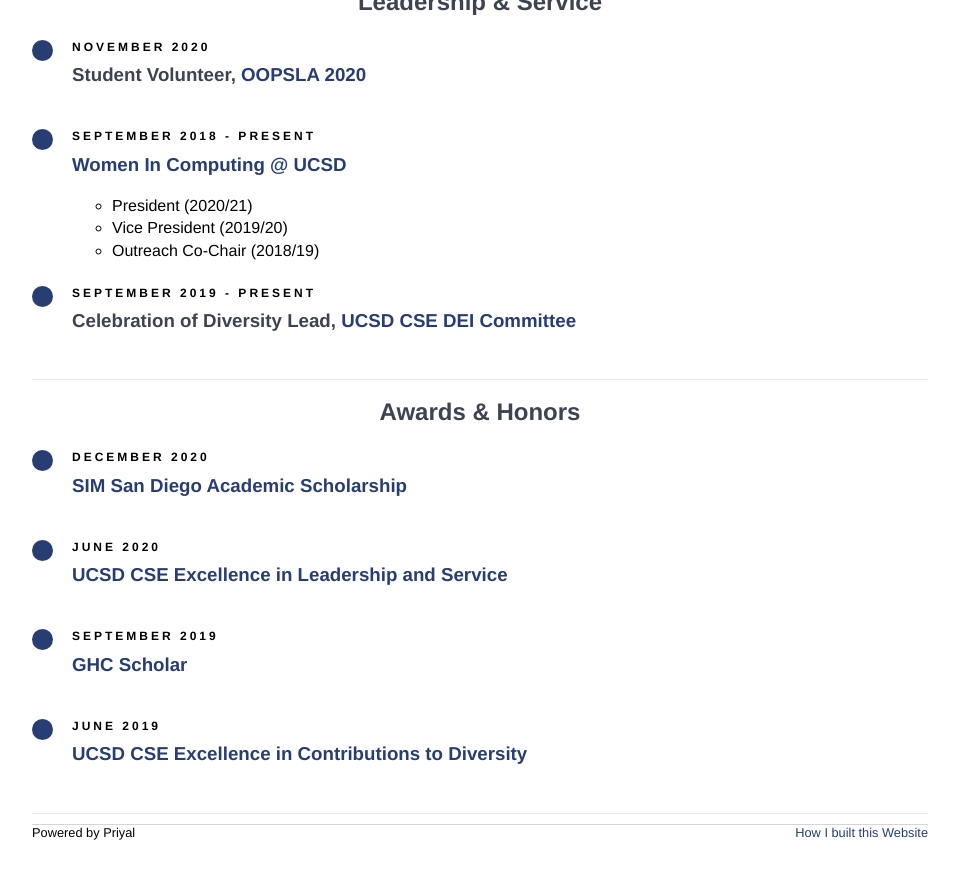
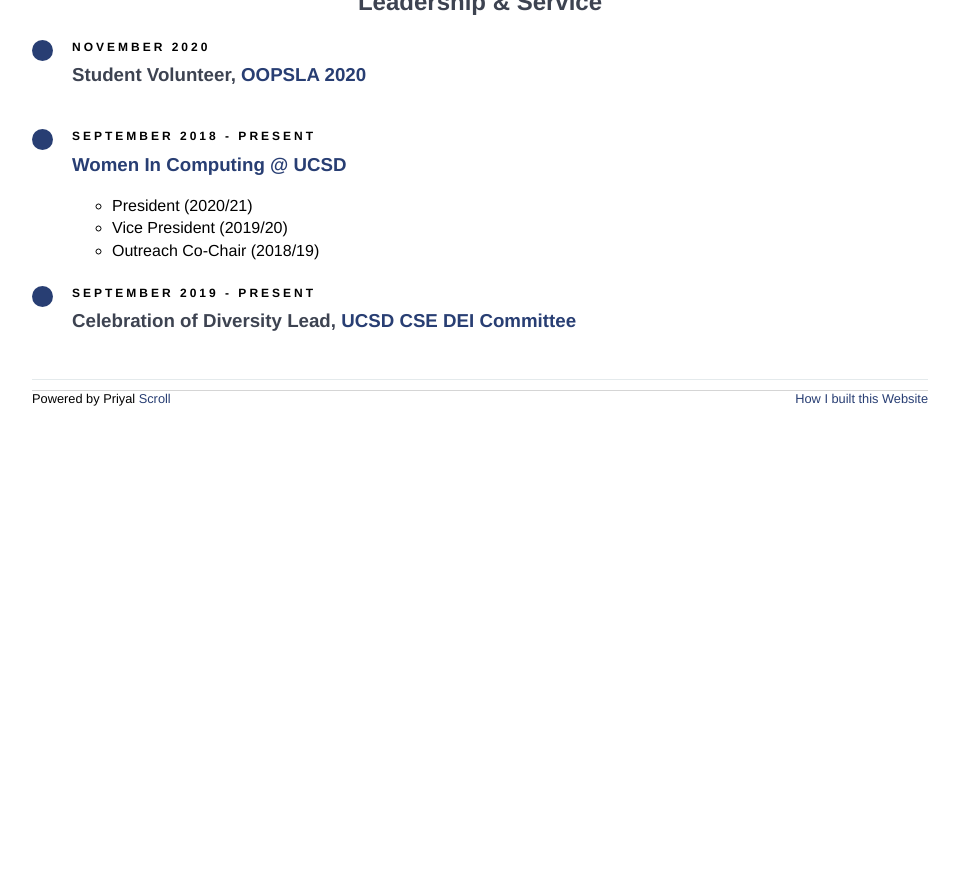
Before and after one commit to p-suneja/p-suneja.github.io, a Jekyll site: the page built from index.html, in a window 1280 px wide and 900 px high, scrolled down 2295 px. Shown: the top 879 px of the window, without its empty margins (160-1119 px from the left). Built offline with Jekyll 4.4.1, drawn with Linux system fonts in a browser that asks for light colours; nearby versions of some CDN libraries; after the commit the page ends 2761 px from its top, so only the background shows below that.

Commit message:
adding scroll up

```diff
--- a/_layouts/default.html
+++ b/_layouts/default.html
@@ -18,7 +18,6 @@
                     <li><a href="#TEACHING">~/teaching</a></li>
                     <li><a href="#EXPERIENCE">~/experience</a></li>
                     <li><a href="#LEADERSHIP">~/service</a></li>
-                    <li><a href="#AWARDS">~/awards</a></li>
 	    		</ul>
 			</nav>
 			<div class="container">
@@ -29,6 +28,7 @@
 			<footer>
 				Powered by Priyal
 				<a style="float:right" href="/website/index.html" target="_blank">How I built this Website</a>
+                <a href="#" class="scrollup">Scroll</a>
 			</footer>
 		</body>
 	</html>
--- a/index.html
+++ b/index.html
@@ -250,55 +250,3 @@
         </div>
     </div>
 </div>
-<div class="col-md-12 example-title">
-    <a id="AWARDS"><h2>Awards & Honors</h2></a>
-    <div class="container-fluid">
-        <div class="row example-basic">
-            <div class="col-xs-10 col-xs-offset-1 col-sm-8 col-sm-offset-2">
-                <ul class="timeline">
-		    <li class="timeline-item">
-                        <div class="timeline-info">
-                            <span>December 2020</span>
-                        </div>
-                        <div class="timeline-marker"></div>
-                        <div class="timeline-content">
-                            <h3 class="timeline-title"> <a href="https://chapter.simnet.org/sandiego/home"
-        target="_blank">SIM San Diego Academic Scholarship</a></h3>
-                        </div>
-                    </li>
-		    <li class="timeline-item">
-                        <div class="timeline-info">
-                            <span>June 2020</span>
-                        </div>
-                        <div class="timeline-marker"></div>
-                        <div class="timeline-content">
-                            <h3 class="timeline-title"> <a href="https://cse.ucsd.edu/undergraduate/cse-undergraduate-student-awards"
-        target="_blank">UCSD CSE Excellence in Leadership and Service </a></h3>
-        </div>
-                    </li>
-		    <li class="timeline-item">
-                        <div class="timeline-info">
-                            <span>September 2019</span>
-                        </div>
-                        <div class="timeline-marker"></div>
-                        <div class="timeline-content">
-                            <h3 class="timeline-title"><a
-        href="https://ghc.anitab.org/2019-student-academic/scholarships/our-ghc-19-scholars-2/"
-        target="_blank">GHC Scholar</a> </h3>
-                        </div>
-                    </li>
-		    <li class="timeline-item">
-                        <div class="timeline-info">
-                            <span>June 2019</span>
-                        </div>
-                        <div class="timeline-marker"></div>
-                        <div class="timeline-content">
-                            <h3 class="timeline-title"> <a href="https://cse.ucsd.edu/undergraduate/cse-undergraduate-student-awards"
-        target="_blank">UCSD CSE Excellence in Contributions to Diversity</a></h3>
-                        </div>
-                    </li>
-                </ul>
-            </div>
-        </div>
-    </div>
-</div>
```
